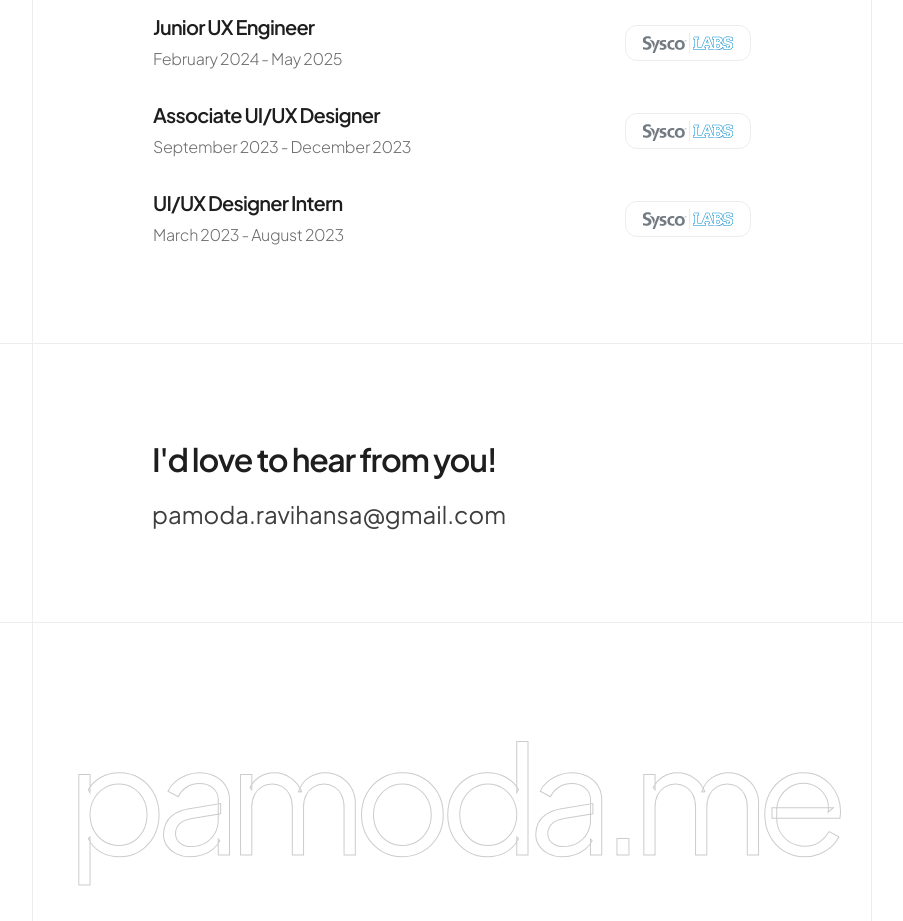
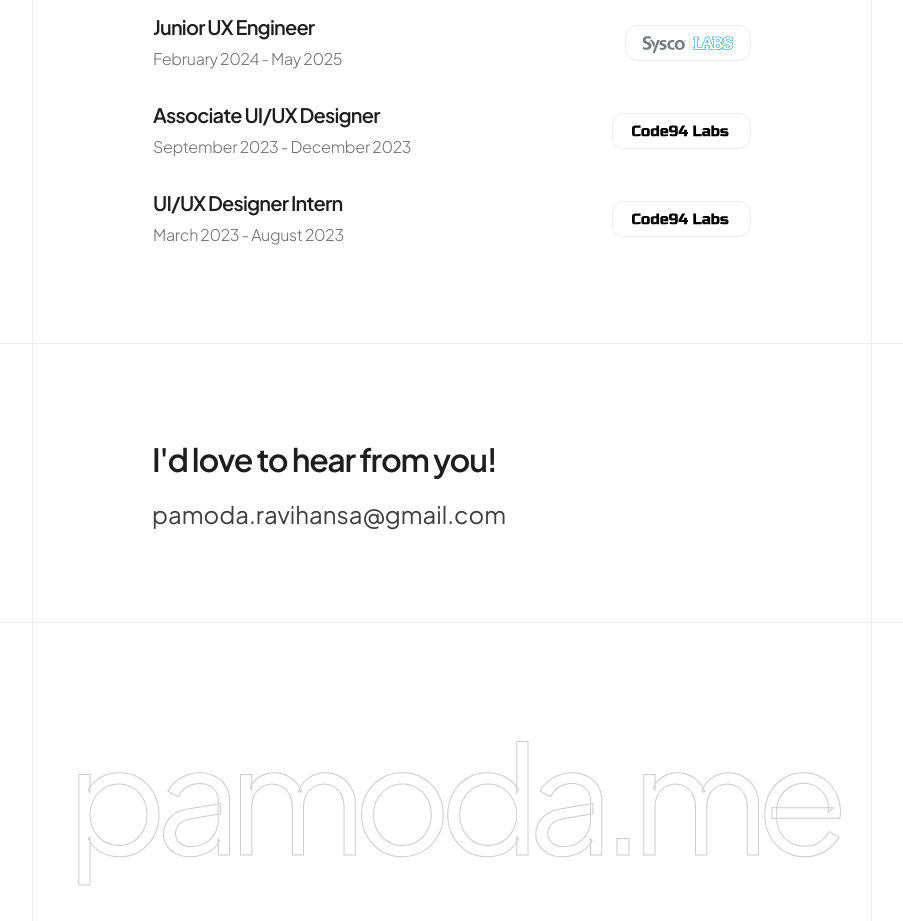
Before and after one commit to pamodaravihansa/portfolio, a React (Vite) app: page / in a window 1280 px wide. Shown: the part 2480-3401 px from the top of the page, without its empty margins (188-1091 px from the left). Built offline with nearby package versions, Linux system fonts and the light colour scheme.

Commit message:
company logos completed

```diff
--- a/package.json
+++ b/package.json
@@ -17,11 +17,13 @@
     "clsx": "^2.1.1",
     "framer-motion": "^12.15.0",
     "lucide-react": "^0.511.0",
-    "motion": "^12.14.0",
+    "motion": "^12.15.0",
+    "next-themes": "^0.4.6",
     "react": "^19.1.0",
     "react-dom": "^19.1.0",
     "react-router-dom": "^7.6.1",
     "sass": "^1.89.0",
+    "shiki": "^3.4.2",
     "tailwind-merge": "^3.3.0"
   },
   "devDependencies": {
--- a/src/pages/Homepage.tsx
+++ b/src/pages/Homepage.tsx
@@ -6,6 +6,7 @@ import { buttonVariants, Button } from "../components/ui/button";
 import { Separator } from "../components/ui/separator";
 import { cn } from "../lib/utils";
 import { SmoothCursor } from "../components/ui/smooth-cursor";
+
 
 
 import HomeIcon from "../assets/icons/home-icon.svg";
@@ -23,7 +24,7 @@ import AboutMeImage from "../assets/images/homepage/about_me_photos.png";
 import UpArrow from "../assets/icons/up-arrow.svg";
 
 import SyscoLabsLogo from "../assets/images/homepage/sysco-labs-logo.svg";
-
+import Code94LabsLogo from "../assets/images/homepage/code94-labs-logo.svg";
 
 const Homepage = () => {
   return (
@@ -219,11 +220,11 @@ const Homepage = () => {
                 <p className="font-pjs-b1-l">September 2023 - December 2023</p>
               </div>
               <div className="company_logo_container">
-                <img src={SyscoLabsLogo}
-                  className="sysco_labs_logo"
-                  height={20}
-                  width={92}
-                  alt="Sysco LABS Logo"
+                <img src={Code94LabsLogo}
+                  className="code94_labs_logo"
+                  height={105}
+                  width={12}
+                  alt="Code94 LABS Logo"
                 />
               </div>
             </div>
@@ -234,11 +235,11 @@ const Homepage = () => {
                 <p className="font-pjs-b1-l">March 2023 - August 2023</p>
               </div>
               <div className="company_logo_container">
-                <img src={SyscoLabsLogo}
-                  className="sysco_labs_logo"
-                  height={20}
-                  width={92}
-                  alt="Sysco LABS Logo"
+                <img src={Code94LabsLogo}
+                  className="code94_labs_logo"
+                  height={105}
+                  width={12}
+                  alt="Code94 LABS Logo"
                 />
               </div>
             </div>
@@ -252,6 +253,7 @@ const Homepage = () => {
           <h2 className="font-pjs-h2">I'd love to hear from you!</h2>
           <div className="email_container">
             <p>pamoda.ravihansa@gmail.com</p>
+
           </div>
         </div>
 
--- a/src/styles/pages/_home.scss
+++ b/src/styles/pages/_home.scss
@@ -213,6 +213,14 @@ body {
                     width: 92px;
                     object-fit: contain;
                 }
+
+                .code94_labs_logo {
+                    height: 12px;
+                    width: 105px;
+                    object-fit: contain;
+                }
+
+
             }
         }
     }
```
Also changed, not shown: src/assets/images/homepage/code94-labs-logo.svg (added), 1 other file (tests, documents, lock files or other folders).
